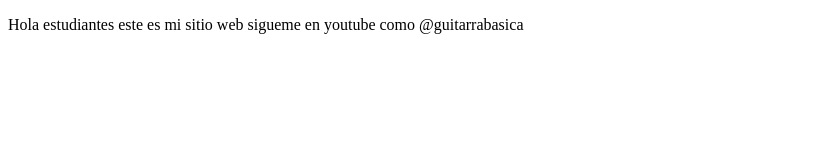
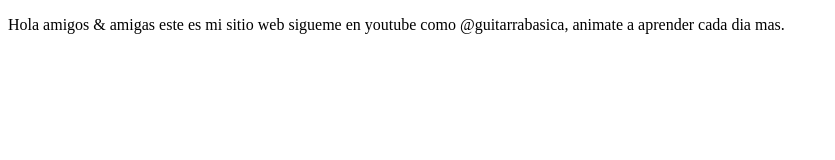
Before and after one commit to jhonnyjog/ProyectoDemoCursoPrework, a plain HTML site: page index.html in a window 1280 px wide. Shown: the whole page, without its empty margins (0-835 px from the left). Drawn offline with Linux system fonts and the light colour scheme.

Commit message:
first commit

```diff
--- a/index.html
+++ b/index.html
@@ -7,7 +7,7 @@
 </head>
 <body>
 <p>
-    Hola estudiantes este es mi sitio web sigueme en youtube como @guitarrabasica
+    Hola amigos & amigas este es mi sitio web sigueme en youtube como @guitarrabasica, animate a aprender cada dia mas.
 </p>
 </body>
 </html>
```
